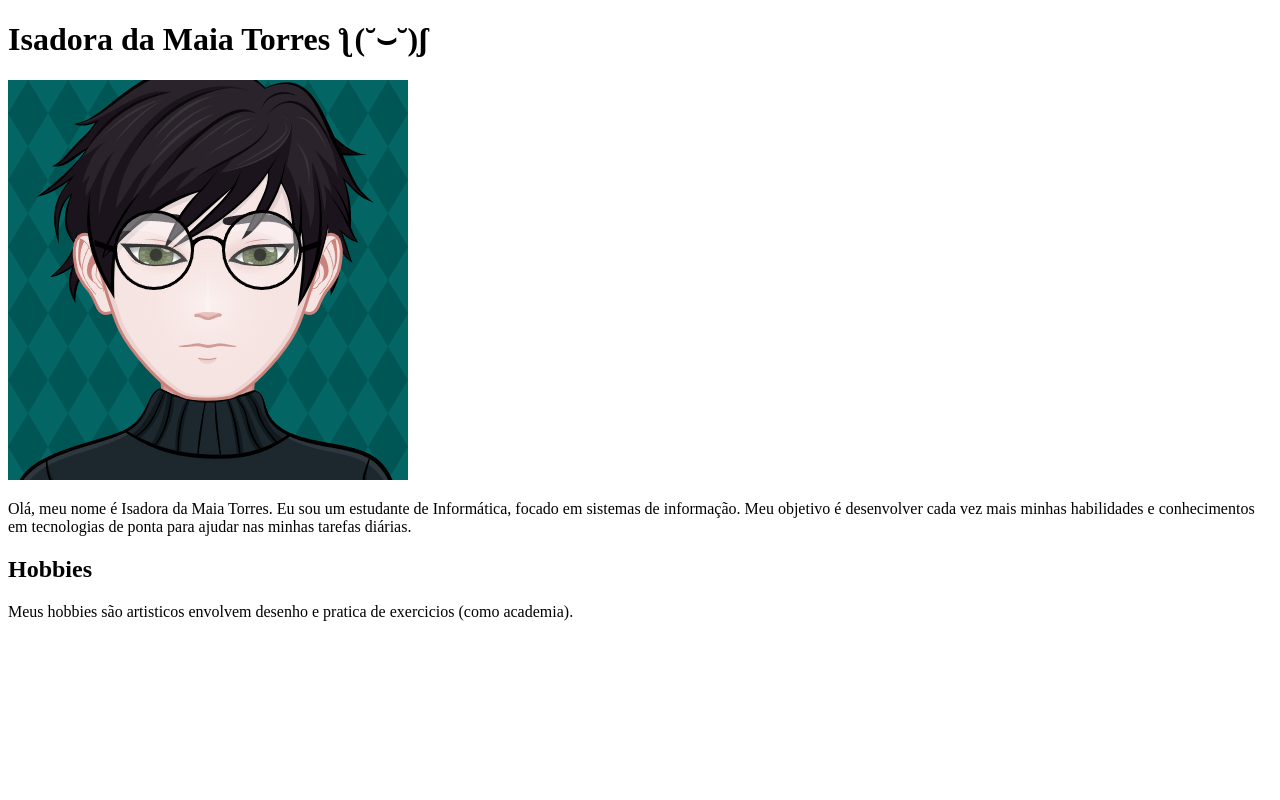
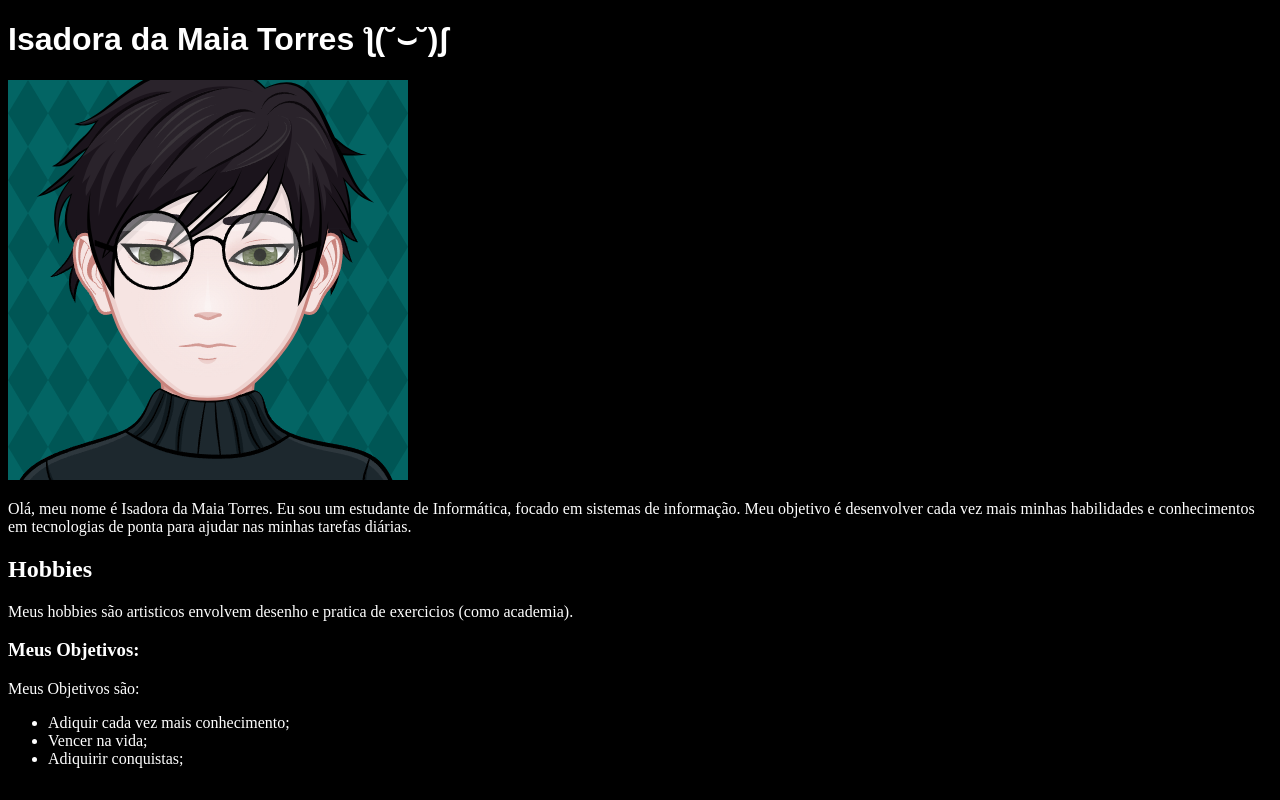
Before and after one commit to isadoraTorres31/IsadoraTorres31.github.io, a plain HTML site: page index.html in a window 1280 px wide. Drawn offline with Linux system fonts and the light colour scheme.

Commit message:
foram feitas mudanças

```diff
--- a/index.html
+++ b/index.html
@@ -5,11 +5,28 @@
     <meta name="viewport" content="width=device-width, initial-scale=1.0">
     <title>IsadoraTorres31</title>
 </head>
+<style>
+    body {
+    background-color: black;
+    color: white;
+    }
+    h1 {
+            font-family:Arial, Helvetica, sans-serif
+        }
+</style>
 <body>
     <h1>Isadora da Maia Torres ƪ(˘⌣˘)ʃ</h1>
    <img src="./xavatario.png" alt="">
     <p>Olá, meu nome é Isadora da Maia Torres. Eu sou um estudante de Informática, focado em sistemas de informação. Meu objetivo é desenvolver cada vez mais minhas habilidades e conhecimentos em tecnologias de ponta para ajudar nas minhas tarefas diárias.</p>
     <h2>Hobbies</h2>
     <p>Meus hobbies são artisticos envolvem desenho e pratica de exercicios (como academia).</p>
+    <h3>Meus Objetivos:</h3>
+    <P>Meus Objetivos são:</P>
+    <ul>
+        <li>Adiquir cada vez mais conhecimento;</li>
+        <li>Vencer na vida;</li>
+        <li>Adiquirir conquistas;</li>
+    </ul>
+
 </body>
 </html>
```
